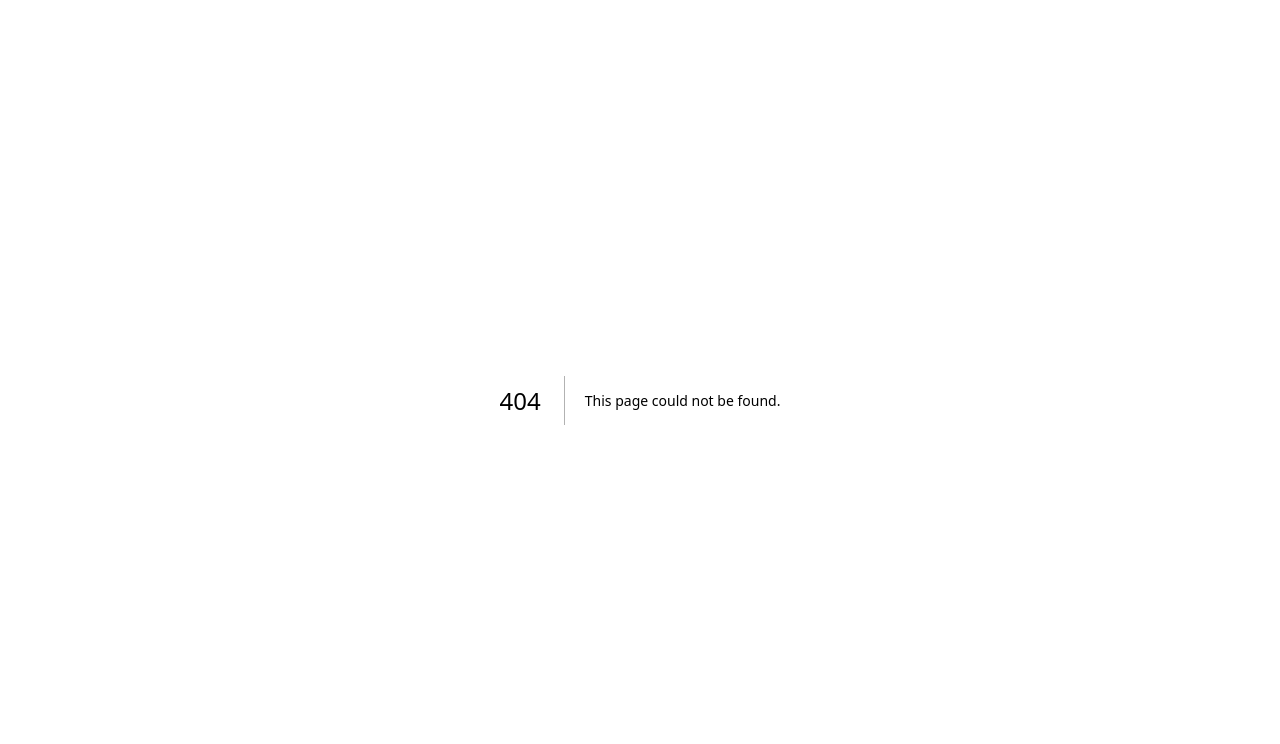
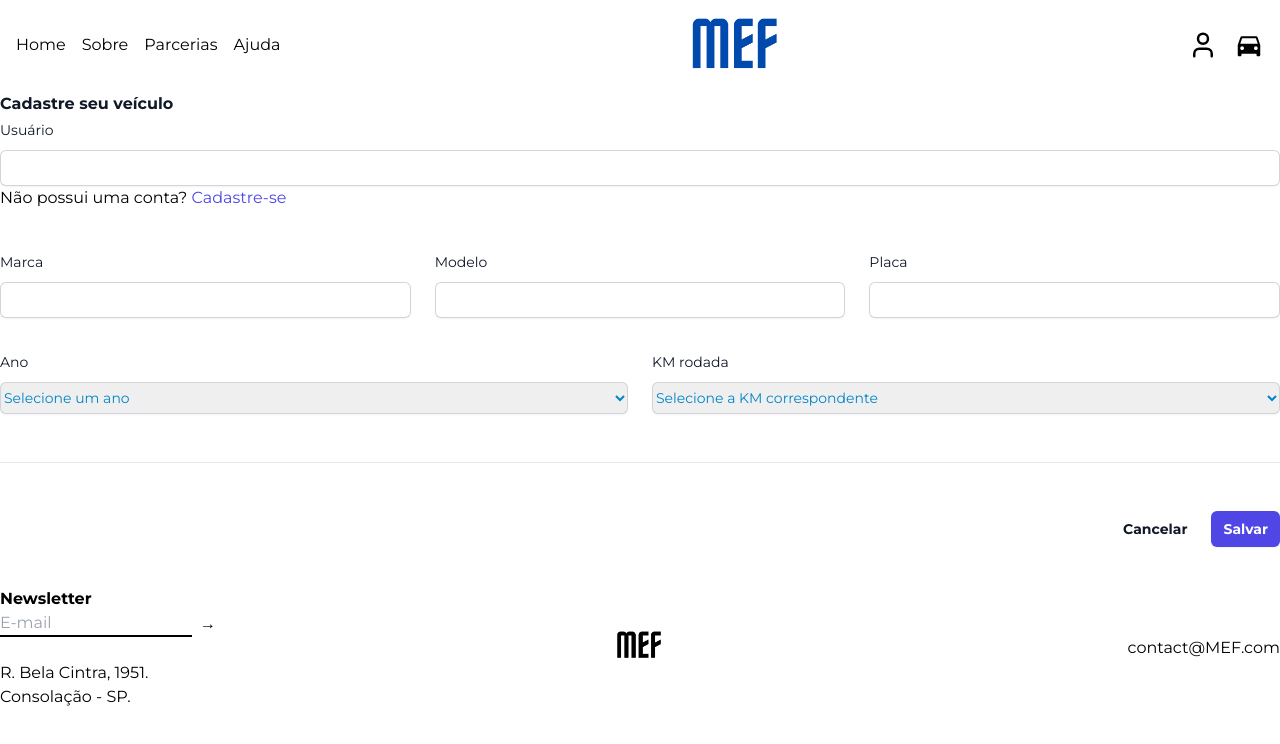
Before and after one commit to EduNagado/Sprint-4-, a Next.js app: page /CadastroCarro in a window 1280 px wide. Before the commit this address had no page. Shown: the top 744 px of the page. Built offline with nearby package versions, Linux system fonts and the light colour scheme.

Commit message:
Fazendo a aba CadastrarCarro

```diff
--- /dev/null
+++ b/src/app/CadastroCarro/page.tsx
@@ -0,0 +1,142 @@
+import Footer from '@/components/footer/page';
+import Header from '@/components/header/page';
+import Link from 'next/link';
+
+export default function CadastroCarro() {
+    return (
+        <>
+            <Header />
+            <form id='CadastroCarro'>
+                <div className="space-y-12">
+                    <div className="border-b border-gray-900/10 pb-12">
+                        <h2 className="text-base font-semibold leading-7 text-gray-900">Cadastre seu veículo</h2>
+                        <div className="sm:col-span-4">
+                            <label htmlFor="Usuario" className="block text-sm font-medium leading-6 text-gray-900">
+                                Usuário
+                            </label>
+                            <div className="mt-2">
+                                <input
+                                    id="Usuario"
+                                    name="Usuario"
+                                    type="text"
+                                    autoComplete="address-level2"
+                                    className="block w-full rounded-md border-0 py-1.5 text-sky-600 shadow-sm ring-1 ring-inset ring-gray-300 placeholder:text-gray-400 focus:ring-2 focus:ring-inset sm:text-sm sm:leading-6" />
+                            </div>
+                            <p>Não possui uma conta? <Link href="#cadastre-se" className="text-indigo-600">Cadastre-se</Link></p>
+                        </div>
+
+                        <div className="mt-10 grid grid-cols-1 gap-x-6 gap-y-8 sm:grid-cols-6">
+                            <div className="sm:col-span-2 sm:col-start-1">
+                                <label htmlFor="Marca" className="block text-sm font-medium leading-6 text-gray-900">
+                                    Marca
+                                </label>
+                                <div className="mt-2">
+                                    <input
+                                        id="Marca"
+                                        name="Marca"
+                                        type="text"
+                                        autoComplete="address-level2"
+                                        className="block w-full rounded-md border-0 py-1.5 text-sky-600 shadow-sm ring-1 ring-inset ring-gray-300 placeholder:text-gray-400 focus:ring-2 focus:ring-inset sm:text-sm sm:leading-6" />
+                                </div>
+                            </div>
+
+                            <div className="sm:col-span-2">
+                                <label htmlFor="Modelo" className="block text-sm font-medium leading-6 text-gray-900">
+                                    Modelo
+                                </label>
+                                <div className="mt-2">
+                                    <input
+                                        id="Modelo"
+                                        name="Modelo"
+                                        type="text"
+                                        autoComplete="address-level1"
+                                        className="block w-full rounded-md border-0 py-1.5 text-sky-600 shadow-sm ring-1 ring-inset ring-gray-300 placeholder:text-gray-400 focus:ring-2 focus:ring-inset sm:text-sm sm:leading-6" />
+                                </div>
+                            </div>
+
+                            <div className="sm:col-span-2">
+                                <label htmlFor="Placa" className="block text-sm font-medium leading-6 text-gray-900">
+                                    Placa
+                                </label>
+                                <div className="mt-2">
+                                    <input
+                                        id="Placa"
+                                        name="Placa"
+                                        type="text"
+                                        autoComplete="postal-code"
+                                        className="block w-full rounded-md border-0 py-1.5 text-sky-600 shadow-sm ring-1 ring-inset ring-gray-300 placeholder:text-gray-400 focus:ring-2 focus:ring-inset sm:text-sm sm:leading-6" />
+                                </div>
+                            </div>
+
+                            <div className="sm:col-span-3">
+                                <label htmlFor="Ano" className="block text-sm font-medium leading-6 text-gray-900">
+                                    Ano
+                                </label>
+                                <div className="mt-2">
+                                    <select
+                                        id="Ano"
+                                        name="Ano"
+                                        autoComplete="Ano"
+                                        className="block w-full rounded-md border-0 py-1.5 text-sky-600 shadow-sm ring-1 ring-inset ring-gray-300 placeholder:text-gray-400 focus:ring-2 focus:ring-inset sm:text-sm sm:leading-6"
+                                    >
+                                        <option value="" disabled selected hidden>Selecione um ano</option>
+                                        {Array.from({ length: 45 }, (_, i) => 1980 + i).map(year => (
+                                            <option key={year}>{year}</option>
+                                        ))}
+                                    </select>
+                                </div>
+                            </div>
+
+                            <div className="sm:col-span-3">
+                                <label htmlFor="kmRodados" className="block text-sm font-medium leading-6 text-gray-900">
+                                    KM rodada
+                                </label>
+                                <div className="mt-2">
+                                    <select
+                                        id="kmRodados"
+                                        name="kmRodados"
+                                        autoComplete="kmRodados"
+                                        className="block w-full rounded-md border-0 py-1.5 text-sky-600 shadow-sm ring-1 ring-inset ring-gray-300 placeholder:text-gray-400 focus:ring-2 focus:ring-inset sm:text-sm sm:leading-6"
+                                    >
+                                        <option value="" disabled selected hidden>Selecione a KM correspondente</option>
+                                        <option>10 km</option>
+                                        <option>30 km</option>
+                                        <option>50 km</option>
+                                        <option>70 km</option>
+                                        <option>90 km</option>
+                                        <option>110 km</option>
+                                        <option>130 km</option>
+                                        <option>150 km</option>
+                                        <option>170 km</option>
+                                        <option>190 km</option>
+                                        <option>200 km</option>
+                                        <option>250 km</option>
+                                        <option>300 km</option>
+                                        <option>350 km</option>
+                                        <option>400 km</option>
+                                        <option>450 km</option>
+                                        <option>500 km</option>
+                                        <option>Nenhuma das opções</option>
+                                    </select>
+                                </div>
+                            </div>
+                        </div>
+                    </div>
+
+                    <div className="mt-6 flex items-center justify-end gap-x-6">
+                        <button type="button" className="text-sm font-semibold leading-6 text-gray-900">
+                            Cancelar
+                        </button>
+                        <button
+                            type="submit"
+                            className="rounded-md bg-indigo-600 px-3 py-2 text-sm font-semibold text-white shadow-sm hover:bg-indigo-500 focus-visible:outline focus-visible:outline-2 focus-visible:outline-offset-2 focus-visible:outline-indigo-600"
+                        >
+                            Salvar
+                        </button>
+                    </div>
+                </div>
+            </form>
+            <Footer />
+        </>
+    );
+}
--- a/src/components/header/page.tsx
+++ b/src/components/header/page.tsx
@@ -1,8 +1,7 @@
-"use client";
-
 import Image from 'next/image';
+import Link from 'next/link';
 import { LuUser } from "react-icons/lu";
-import Link from 'next/link';
+import { MdDirectionsCar } from "react-icons/md";
 
 export default function Header() {
     return (
@@ -17,7 +16,6 @@ export default function Header() {
             </nav>
             <Link href={"/"}>
                 <Image
-
                     className='flex items-center justify-center mx-auto'
                     src="/imgHome/Logo.png"
                     alt="Logo"
@@ -26,8 +24,18 @@ export default function Header() {
                 />
             </Link>
 
+            <div className="flex items-center space-x-4">
                 {/* Ícone do usuário */}
-                <LuUser className="text-3xl cursor-pointer " />
+                <Link href={"/Login"}>
+                    <LuUser className="text-3xl cursor-pointer" />
+                </Link>
+
+                {/* Ícone do carro */}
+                <Link href={"/CadastroCarro"}>
+                    <MdDirectionsCar  className="text-3xl cursor-pointer" />
+                </Link>
+
+            </div>
         </div>
     );
 }
```
Also changed, not shown: src/app/page.tsx (+8 -8 lines).
